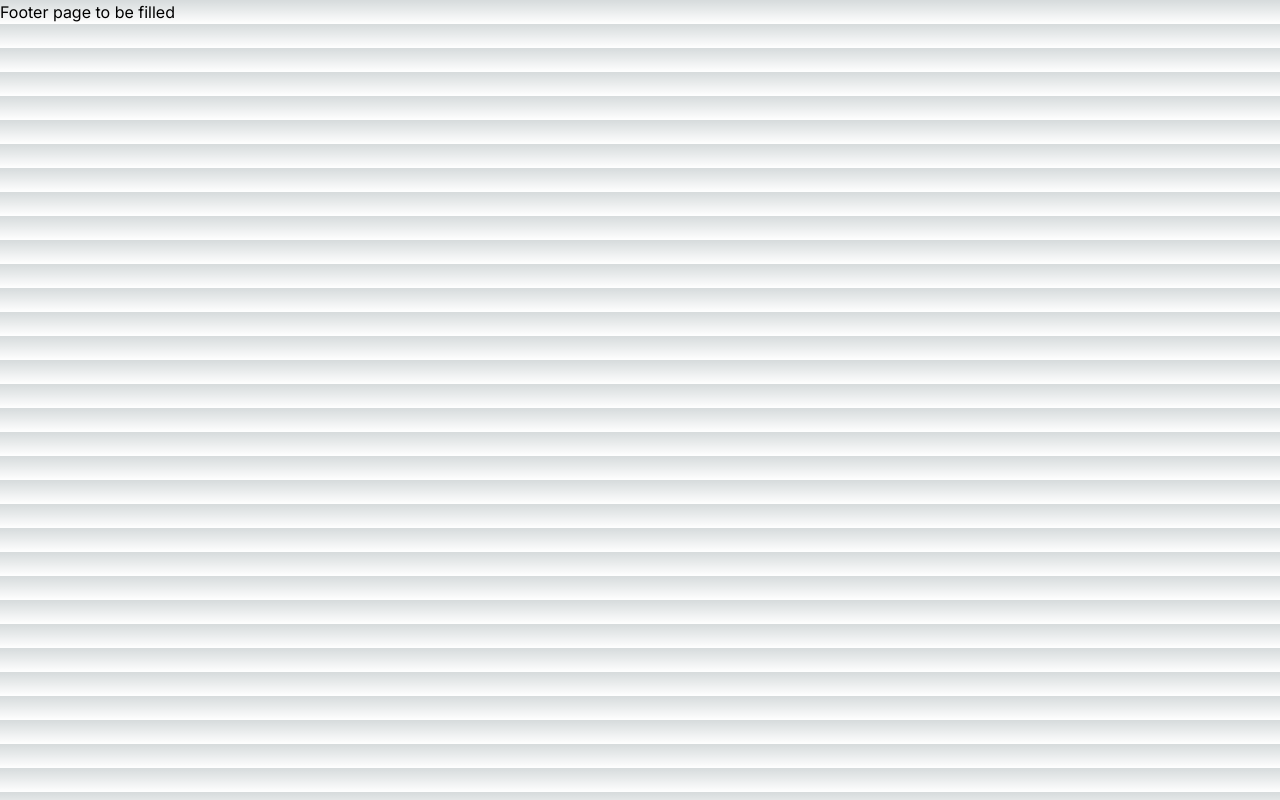
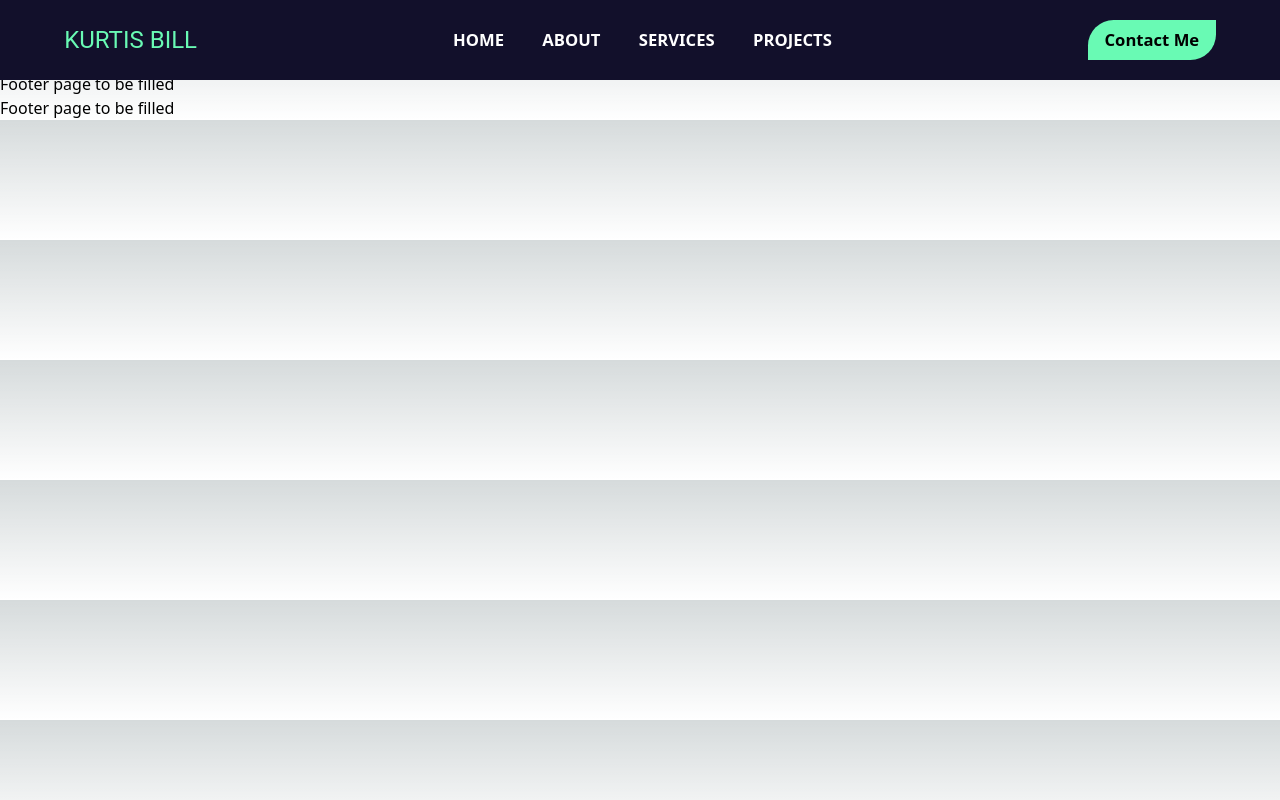
Before and after one commit to Kurtis1955/portweb, a Next.js app: page /components/footer in a window 1280 px wide. Built offline with nearby package versions, Linux system fonts and the light colour scheme.

Commit message:
Update layout.js

```diff
--- a/app/layout.js
+++ b/app/layout.js
@@ -1,17 +1,21 @@
-import { Inter } from "next/font/google";
-import "./globals.css";
+import FooterPage from './components/footer/page'
+import Navbar from './components/navbar/page'
+import './globals.css'
+import { Inter } from 'next/font/google'
 
-const inter = Inter({ subsets: ["latin"] });
+const inter = Inter({ subsets: ['latin'] })
 
 export const metadata = {
-  title: "Create Next App",
-  description: "Generated by create next app",
-};
+  title: 'Create Next App',
+  description: 'Generated by create next app',
+}
 
 export default function RootLayout({ children }) {
   return (
     <html lang="en">
-      <body className={inter.className}>{children}</body>
+      <Navbar/>
+      {children}
+      <FooterPage/>
     </html>
-  );
+  )
 }
```
